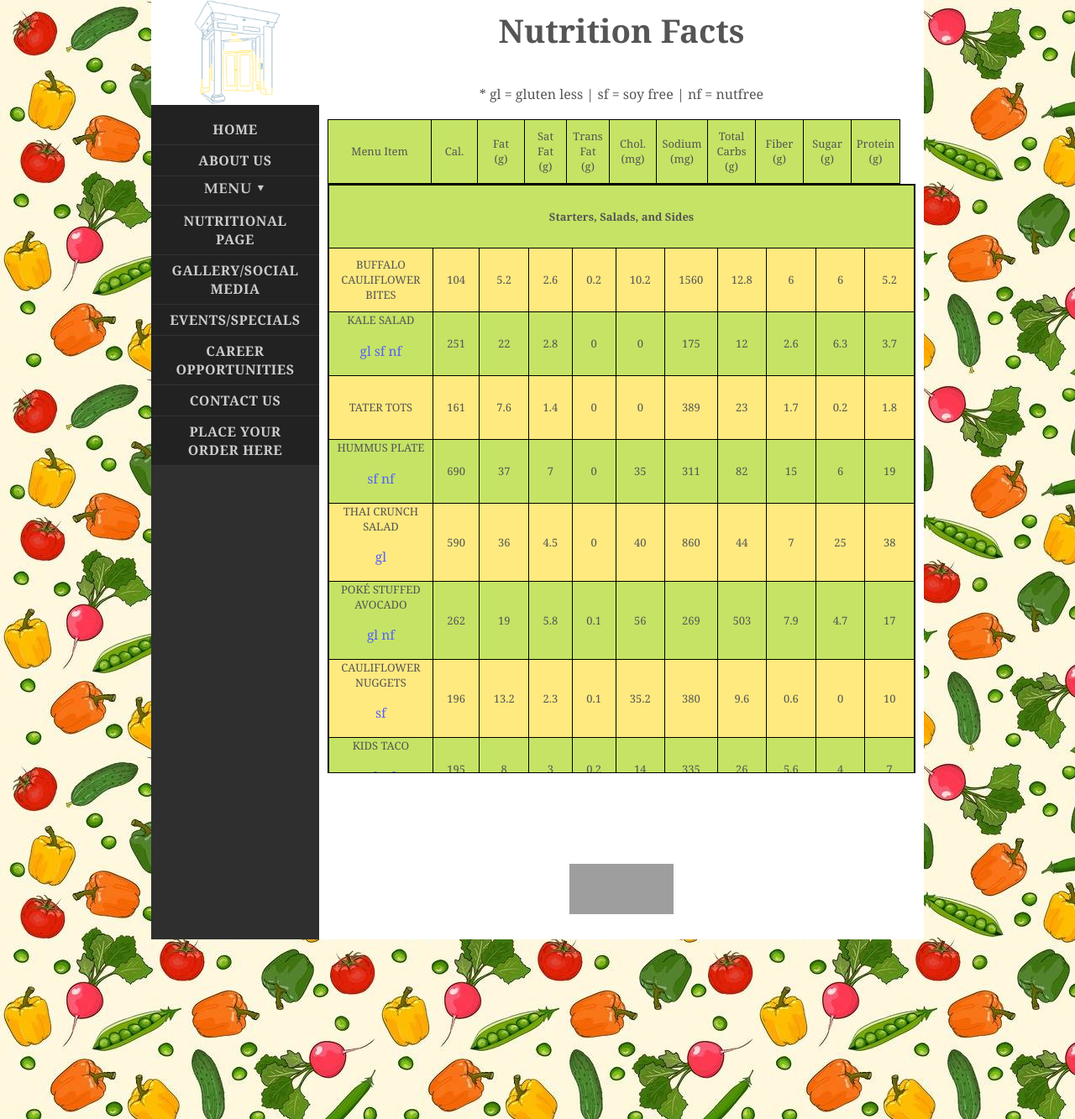
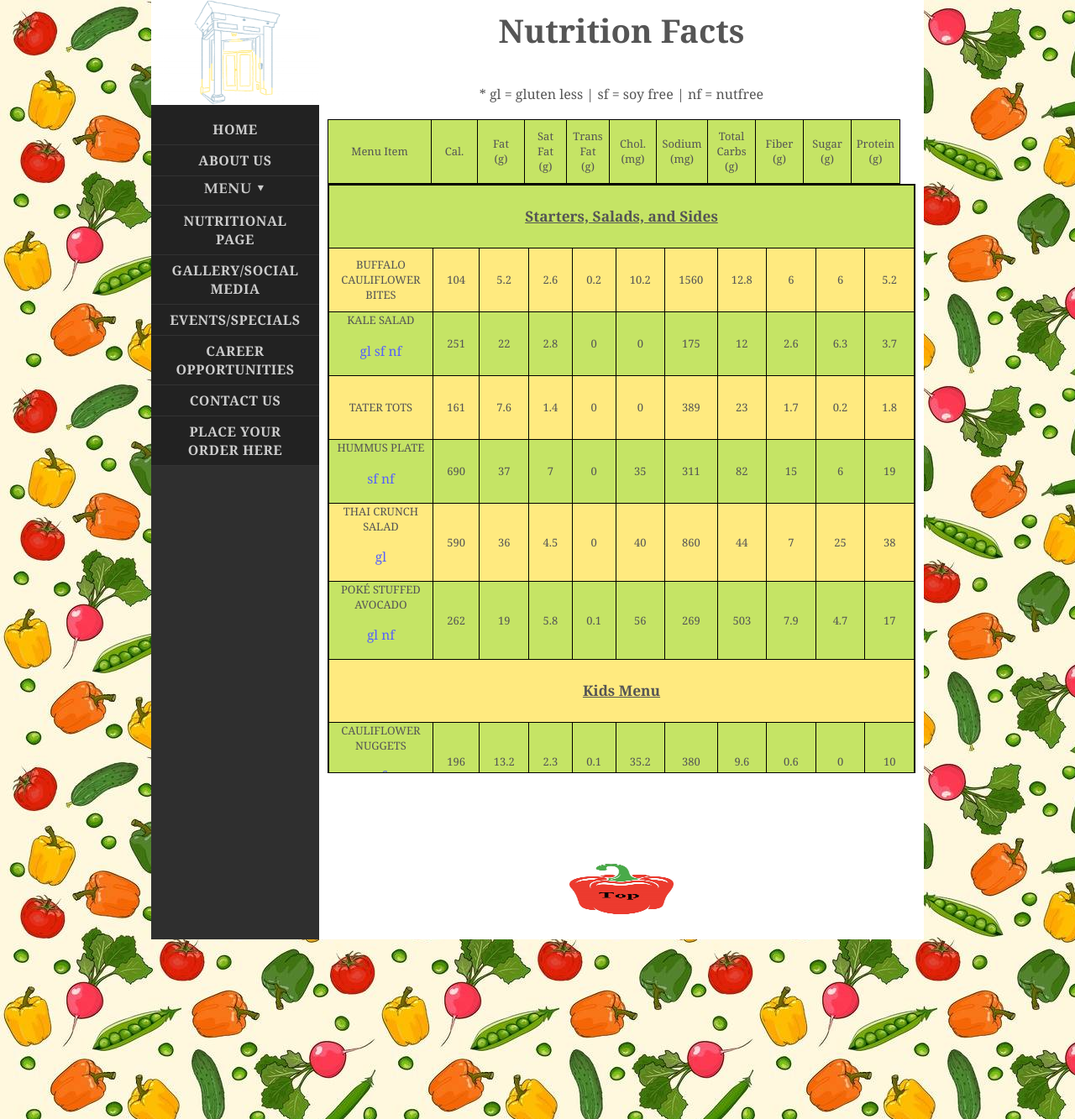
Before and after one commit to gelder11/ProjectMMTest, a PHP site: page /NutritionalPage.html in a window 1280 px wide. Shown: the top 1333 px of the page at 84% size. Run offline with PHP 8.4, Linux system fonts and the light colour scheme; grey boxes are pictures that could not be loaded.

Commit message:
First Netbeans Project Upload Prototype for Magnificent Mushroom

```diff
--- a/NutritionalPage.html
+++ b/NutritionalPage.html
@@ -191,6 +191,9 @@ for (i = 0; i < dropdown.length; i++) {
 				   <td id="colSugar">4.7</td>
 				   <td id="colProtein">17</td>
 				</tr>
+                                <tr>
+                                <th colspan="11">Kids Menu</th>
+                                 </tr>
 				<tr>
 				   <td id="colFoodName">CAULIFLOWER NUGGETS<br><p id="glsfnf">sf</p></td>
 				   <td id="colCalories">196</td>
@@ -243,6 +246,9 @@ for (i = 0; i < dropdown.length; i++) {
 				   <td id="colSugar">3.1</td>
 				   <td id="colProtein">11.2</td>
 				</tr>
+                                <tr>
+                                <th colspan="11">Burgers and Wraps</th>
+                                 </tr>
 				<tr>
 				   <td id="colFoodName">SWEET POTATO FALAFEL</td>
 				   <td id="colCalories">369</td>
@@ -334,6 +340,10 @@ for (i = 0; i < dropdown.length; i++) {
 				   <td id="colSugar">10</td>
 				   <td id="colProtein">17</td>
 				</tr>
+                                <tr>
+                                <th colspan="11">Tacos and Burritos</th>
+                                 </tr>
+
 				<tr>
 				   <td id="colFoodName">LULU'S TACOS<br><p id="glsfnf">gl nf</p></td>
 				   <td id="colCalories">540</td>
@@ -412,6 +422,9 @@ for (i = 0; i < dropdown.length; i++) {
 				   <td id="colSugar">3</td>
 				   <td id="colProtein">10.5</td>
 				</tr>
+                                <tr>
+                                <th colspan="11">Entree Bowls</th>
+                                 </tr>
 				<tr>
 				   <td id="colFoodName">BUDDHA BOWL</td>
 				   <td id="colCalories">683</td>
@@ -485,7 +498,7 @@ for (i = 0; i < dropdown.length; i++) {
 
 
 			<footer class="clear">
-				<br><br><br><br><a href="#toppage"><img src="assets/Red Pepper.jpg" width="124" height="60" class="centerfooter"><a/>
+                            <br><br><br><br><a href="#toppage"><img src="assets/Red_Pepper.jpg" width="124" height="60" class="centerfooter"></a>
 			</footer>
 
 		</main>
--- a/tStyle.css
+++ b/tStyle.css
@@ -6,8 +6,8 @@ table, th, td {
 	text-align: center;
 }
 th{
-
-    height: 60px;
+    font-size: 1.2em;
+    text-decoration: underline;
 }
 tbody.scrollContent {
 	display: block;
```
